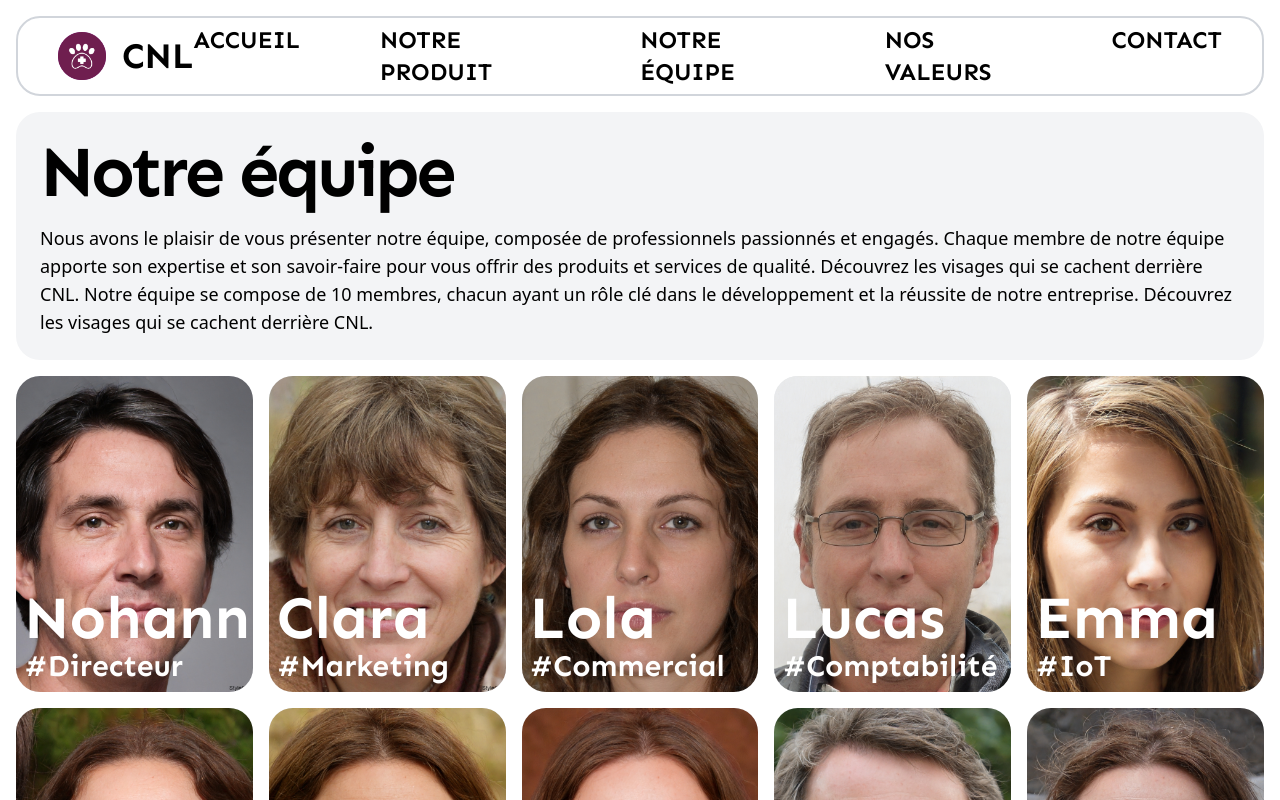
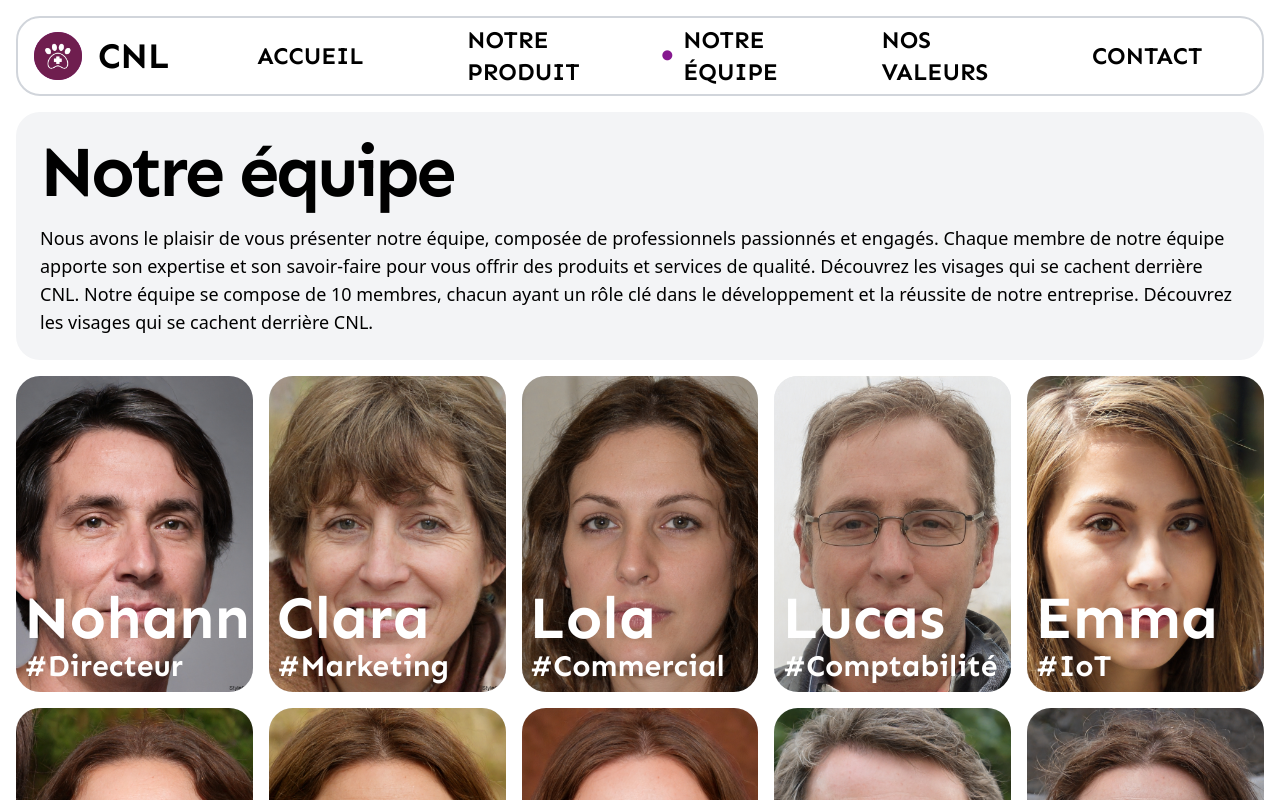
Before and after one commit to nderousseaux/cnl, a Next.js app: page /equipe in a window 1280 px wide. Shown: the top 800 px of the page. Built offline with nearby package versions, Linux system fonts and the light colour scheme.

Commit message:
🎨 design: adding pathname visualisation on navbar

```diff
--- a/src/ui/nav.tsx
+++ b/src/ui/nav.tsx
@@ -1,33 +1,55 @@
+'use client';
+
+import { usePathname } from 'next/navigation';
 import Link from 'next/link';
+import { motion } from 'motion/react';
+import { useState } from 'react';
 
 import { emphasisFont } from '@/src/ui/fonts';
 import Logo from '@/src/ui/components/logo';
 
 export default function Nav() {
+	const pathname = usePathname();
+	const [hoveredLink, setHoveredLink] = useState<string | null>(null);
+
+	const links = [
+		{ href: "/", label: "Accueil" },
+		{ href: "/produit", label: "Notre produit" },
+		{ href: "/equipe", label: "Notre équipe" },
+		{ href: "/valeurs", label: "Nos valeurs" },
+		{ href: "/contact", label: "Contact" },
+	];
+
 	return (
-		<nav className="border-2 border-gray-300 h-20 rounded-3xl flex justify-between items-center px-10 mb-4">
+		<nav className="border-2 border-gray-300 h-20 rounded-3xl flex justify-between items-center px-4 mb-4">
 			{/* logo right */}
 			<div>
 				<Logo />
 			</div>
 
 			{/* links left */}
-			<ul className={`${emphasisFont.className} flex justify-between gap-20 uppercase font-semibold text-2xl tracking-lighter`}>
-				<li>
-					<Link href="/">Accueil</Link>
-				</li>
-				<li>
-					<Link href="/produit">Notre produit</Link>
-				</li>
-				<li>
-					<Link href="/equipe">Notre équipe</Link>
-				</li>
-				<li>
-					<Link href="/valeurs">Nos valeurs</Link>
-				</li>
-				<li>
-					<Link href="/contact">Contact</Link>
-				</li>
+			<ul className={`${emphasisFont.className} flex justify-between uppercase font-semibold text-2xl tracking-lighter h-full px-6`}>
+				{links.map(({ href, label }) => (
+					<li key={href}>
+						<Link
+							href={href}
+							className="px-10 flex items-center h-full"
+							onMouseEnter={() => setHoveredLink(href)}
+							onMouseLeave={() => setHoveredLink(null)}
+						>
+							<motion.span
+								className="text-4xl mr-2 text-fuchsia-800"
+								initial={{ opacity: 0, x: -10, y: -2 }}
+								animate={{ opacity: (href === pathname && !hoveredLink) || hoveredLink === href ? 1 : 0, x: (href === pathname && !hoveredLink) || hoveredLink === href ? 0 : -10 }}
+								exit={{ opacity: 0, x: -10 }}
+								transition={{ duration: 0.3 }}
+							>
+								•
+							</motion.span>
+							<p>{label}</p>
+						</Link>
+					</li>
+				))}
 			</ul>
 		</nav>
 	);
```
